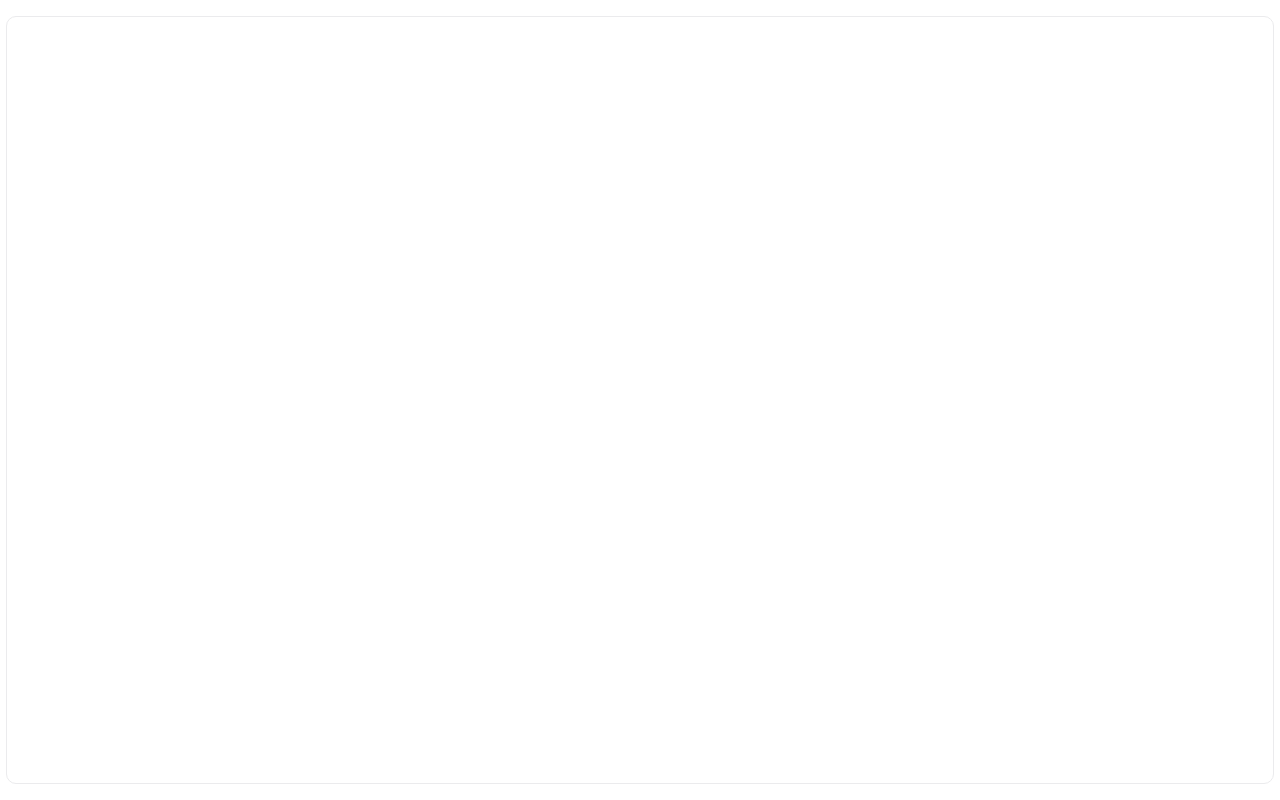
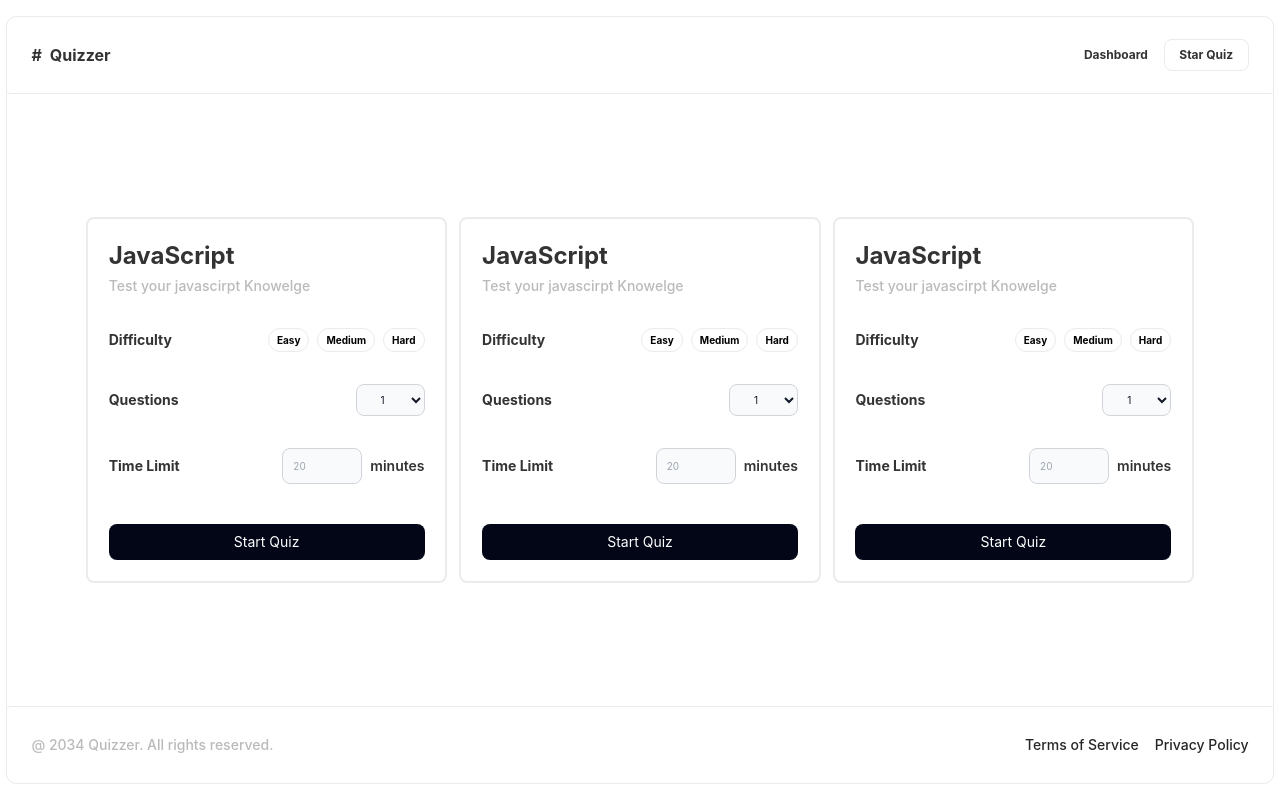
Before and after one commit to DvsVasiya/Quiz-Responsive-Site, a React (Vite) app: page / in a window 1280 px wide. Before the commit this address had no page. Built offline with nearby package versions, Linux system fonts and the light colour scheme.

Commit message:
test component

```diff
--- a/src/App.tsx
+++ b/src/App.tsx
@@ -5,9 +5,10 @@ import Dashboard from './pages/Dashboard'
 import Quiz from './pages/Quiz'
 
 function App() {
-
+console.log("test url....", window)
   return (
     <>
+    <Dashboard />
       <Routes>
         <Route path="/dashboard" element={<Dashboard />} />
         <Route path="/quiz" element={<Quiz />} />
```
